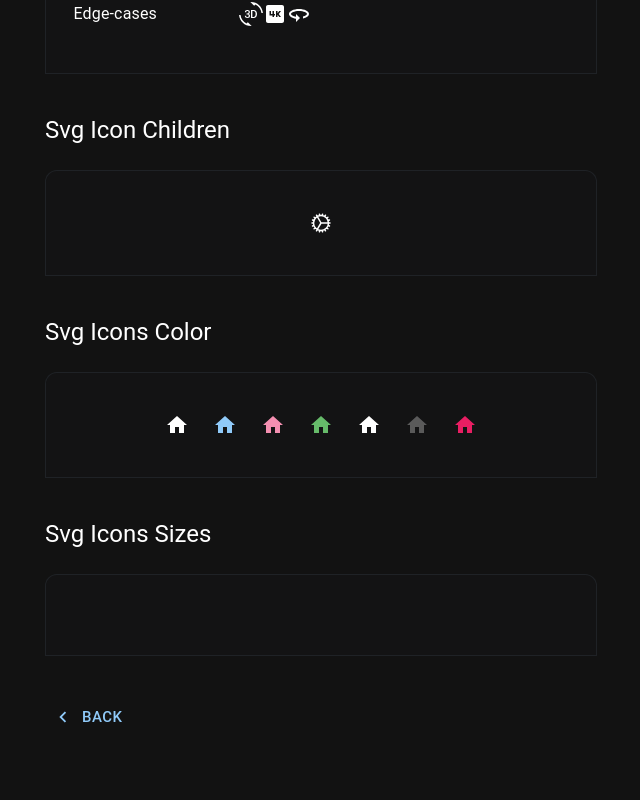
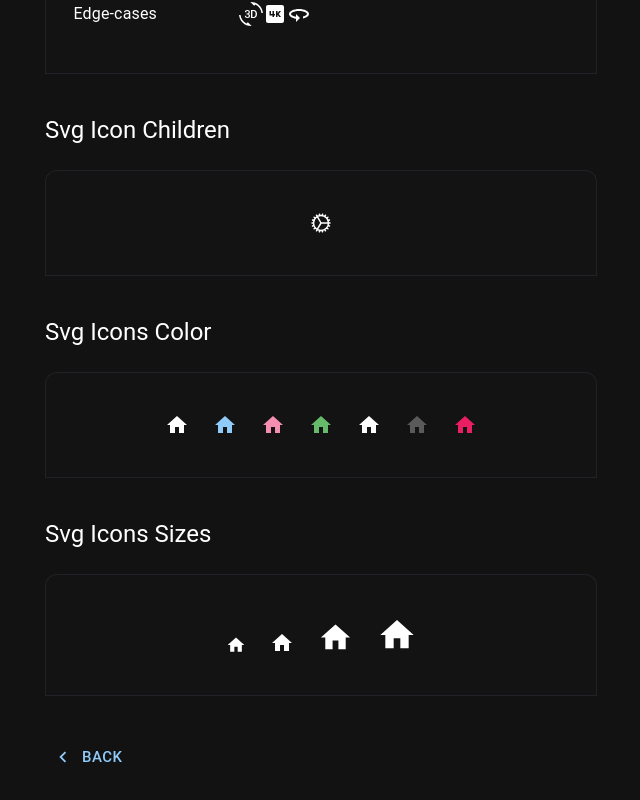
Before and after one commit to watcharakornton/mui_tutorials, a React (Vite) app: page /icons in a window 1280 px wide. Shown: the part 386-1186 px from the top of the page, without its empty margins (319-959 px from the left). Before the commit the page ends 1164 px from the top, so only its background shows below. Built offline with nearby package versions, Linux system fonts and the light colour scheme.

Commit message:
Edit Icons component >> Complete SvgIconsSize module

```diff
--- a/src/data-display/IconsComponent.jsx
+++ b/src/data-display/IconsComponent.jsx
@@ -25,22 +25,29 @@ import {
     Stack,
 } from "@mui/material";
 
+// Use this function in SvgIconsColor, SvgIconsSize
+function HomeIcon(props) {
+    return (
+        <SvgIcon {...props}>
+            <path d="M10 20v-6h4v6h5v-8h3L12 3 2 12h3v8z" />
+        </SvgIcon>
+    )
+};
+
 export const SvgIconsSize = () => {
     return (
-       <MyContainer title="Svg Icons Sizes">
-
-       </MyContainer>
+        <MyContainer title="Svg Icons Sizes">
+            <Stack direction="row" spacing={3} sx={{ alignItems: 'flex-end'}}>
+                <HomeIcon fontSize="small" />
+                <HomeIcon />
+                <HomeIcon fontSize="large" />
+                <HomeIcon sx={{ fontSize: 40 }} />
+            </Stack>
+        </MyContainer>
     )
 }
 
 export const SvgIconsColor = () => {
-    function HomeIcon(props) {
-        return (
-            <SvgIcon {...props}>
-                <path d="M10 20v-6h4v6h5v-8h3L12 3 2 12h3v8z" />
-            </SvgIcon>
-        )
-    };
 
     return (
         <MyContainer title="Svg Icons Color">
```
